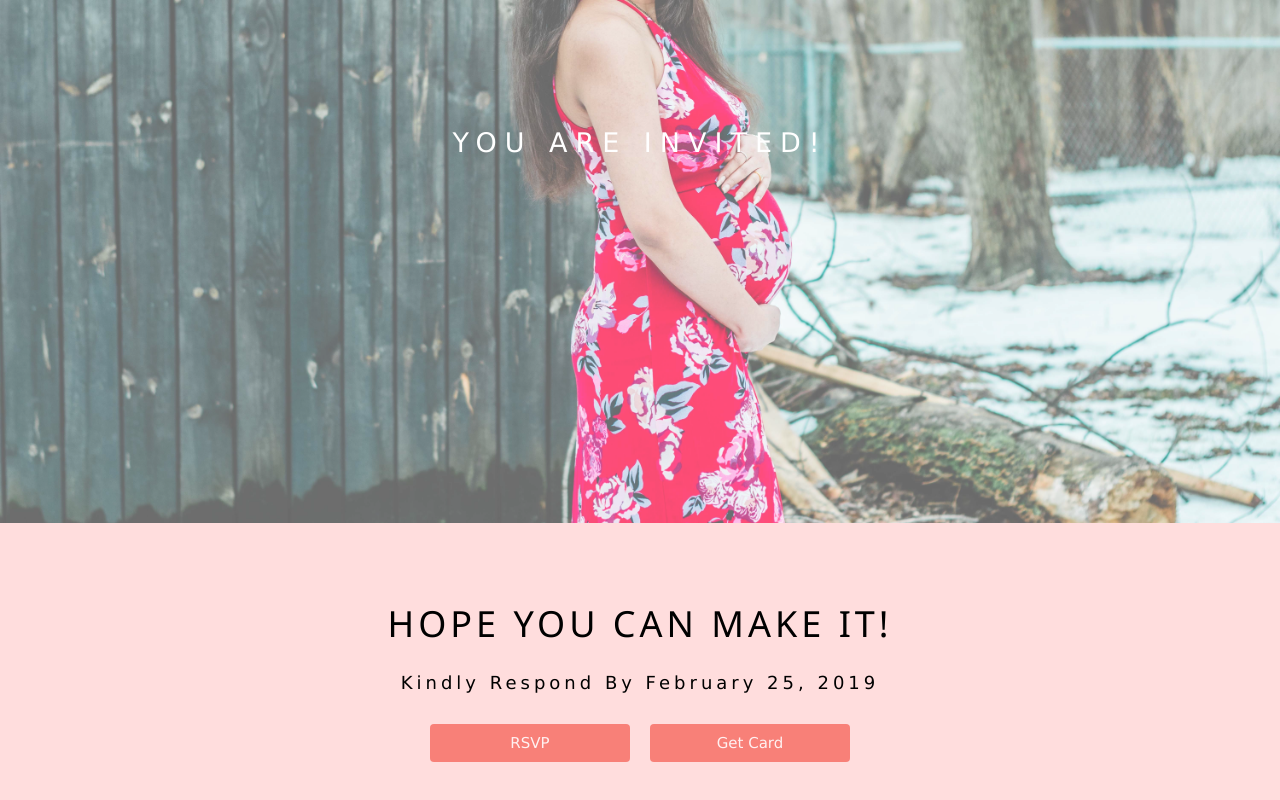
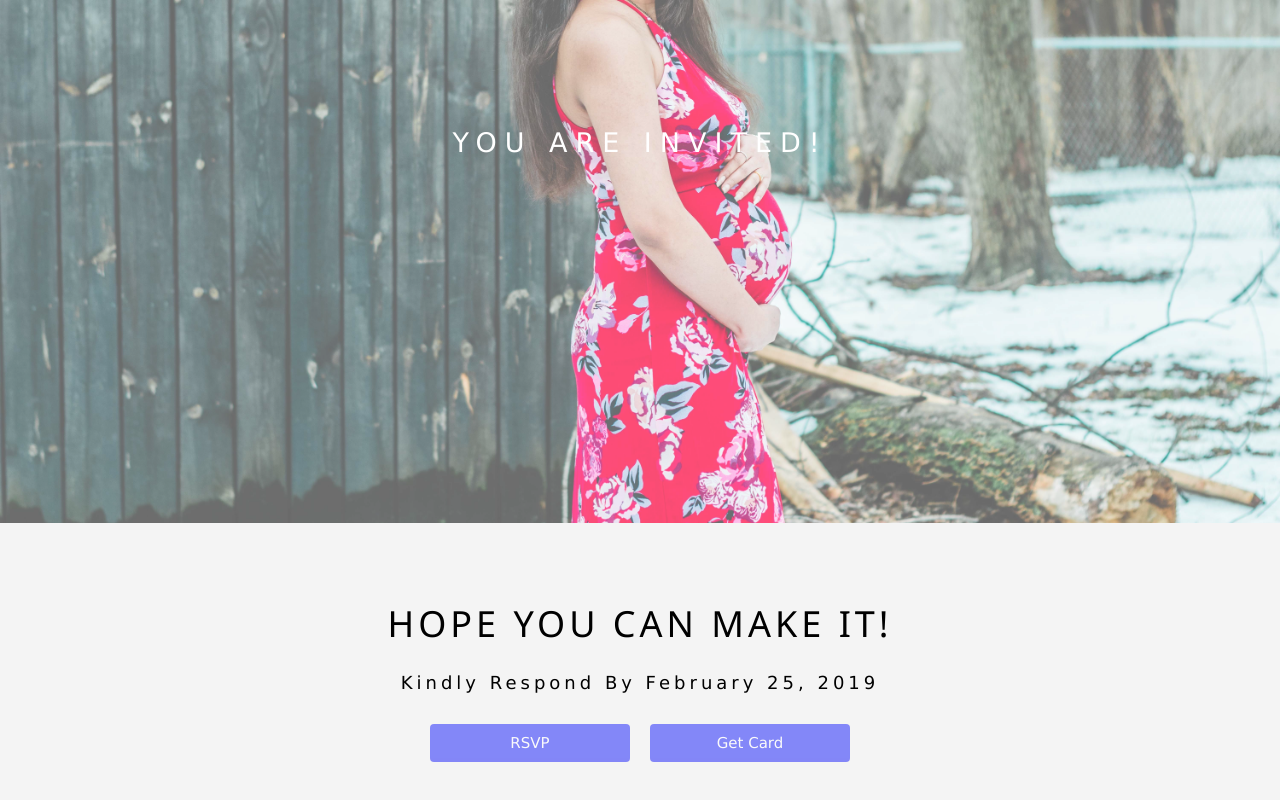
Before and after one commit to avanish-patel/InvitationCard, an Angular app: page / in a window 1280 px wide. Shown: the part 2545-3345 px from the top of the page. Built offline with nearby package versions, Linux system fonts and the light colour scheme.

Commit message:
Changed color of rsvp section

```diff
--- a/src/app/app.component.css
+++ b/src/app/app.component.css
@@ -171,9 +171,14 @@
 
   .end-button {
       margin: 10px;
+      background-color: #393ffb !important;
   }
 
   .input-field {
       margin: 0px;
       margin-bottom: 10px;
   }
+
+  #rsvp {
+      background-color: #f4f4f4 !important;
+  }
```
